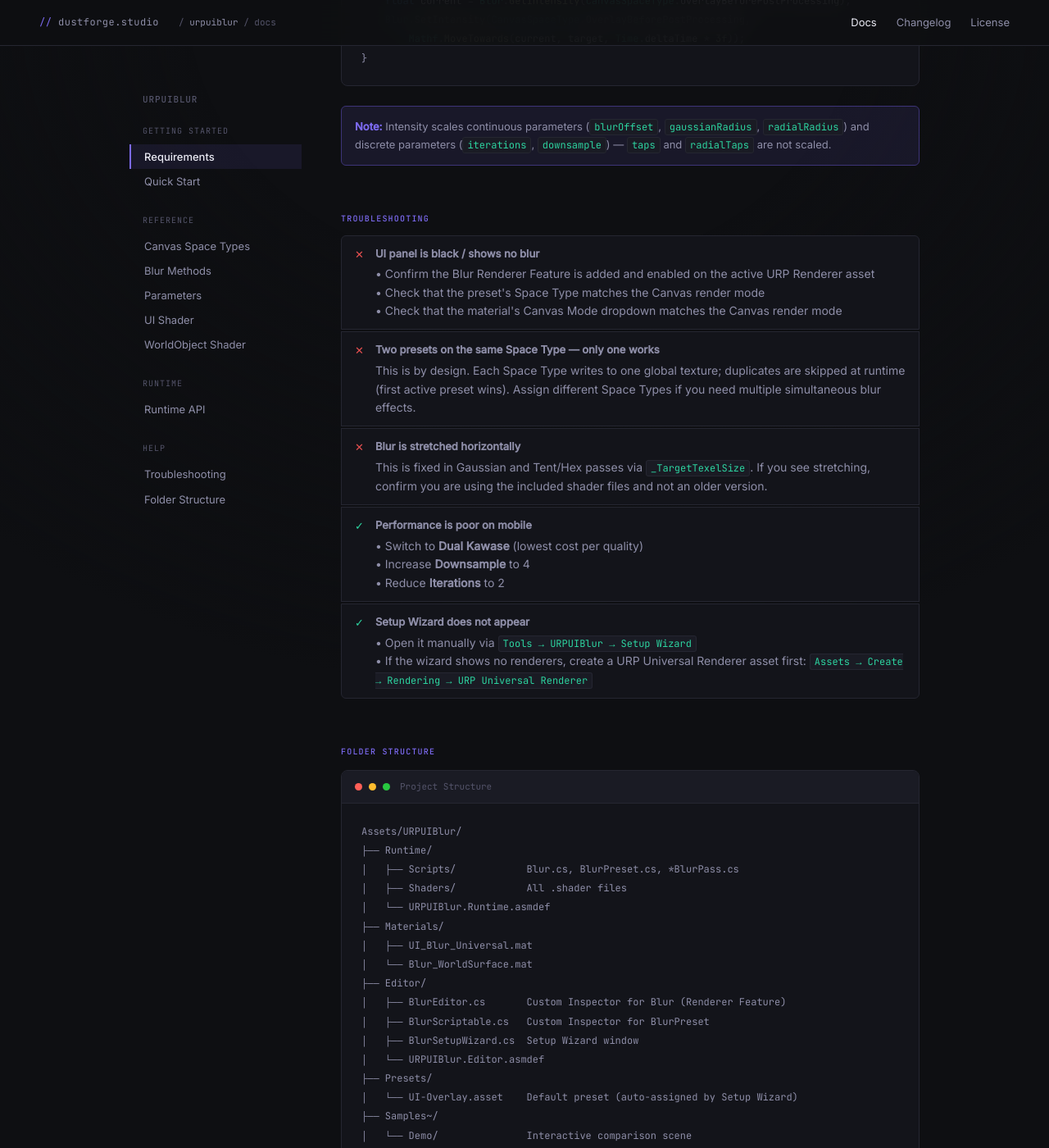
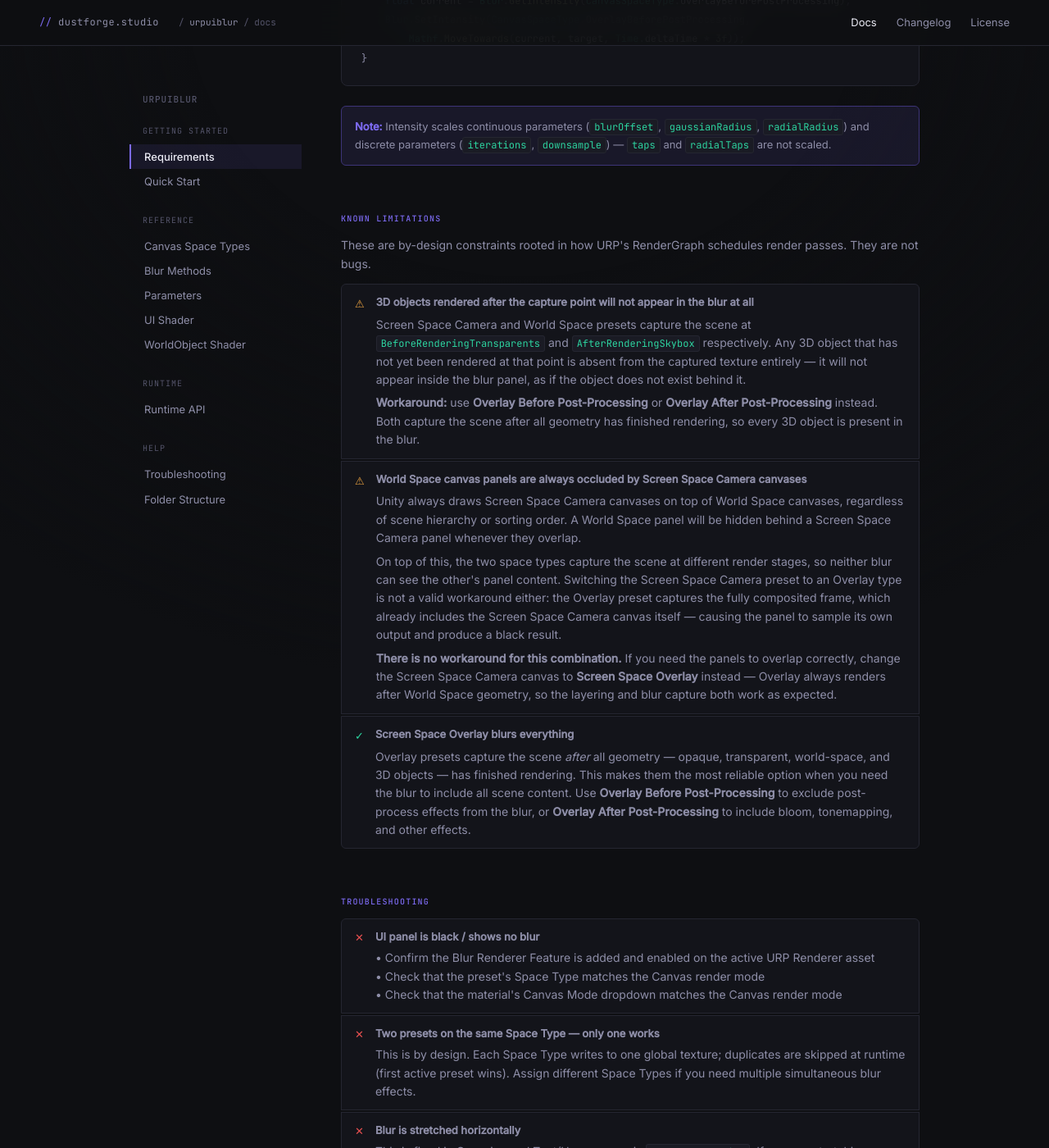
Before and after one commit to dustforgestudio/dustforgestudio.github.io, a Jekyll site: the page urpuiblur/docs/index.html, which Jekyll copies as it is, in a window 1280 px wide and 1400 px high, scrolled down 5302 px. Shown: the whole window at 82% size. Built offline with Jekyll 4.4.1, drawn with Linux system fonts in a browser that asks for light colours.

Commit message:
Update index.html

```diff
--- a/urpuiblur/docs/index.html
+++ b/urpuiblur/docs/index.html
@@ -933,6 +933,78 @@
             </div>
             <div class="note"><strong>Note:</strong> Intensity scales continuous parameters (<code>blurOffset</code>, <code>gaussianRadius</code>, <code>radialRadius</code>) and discrete parameters (<code>iterations</code>, <code>downsample</code>) — <code>taps</code> and <code>radialTaps</code> are not scaled.</div>
 
+            <h2 id="limitations">Known Limitations</h2>
+
+            <p>These are by-design constraints rooted in how URP's RenderGraph schedules render passes. They are not bugs.</p>
+
+            <div class="item-list">
+
+                <div class="item">
+                    <div class="item-row">
+                        <div style="flex-shrink:0; margin-top:2px; color:var(--orange);">⚠</div>
+                        <div>
+                            <strong>3D objects rendered after the capture point will not appear in the blur at all</strong>
+                            <p style="margin-top:6px; margin-bottom:6px;">
+                                Screen Space Camera and World Space presets capture the scene at
+                                <code>BeforeRenderingTransparents</code> and <code>AfterRenderingSkybox</code>
+                                respectively. Any 3D object that has not yet been rendered at that point
+                                is absent from the captured texture entirely — it will not appear inside
+                                the blur panel, as if the object does not exist behind it.
+                            </p>
+                            <p style="margin-bottom:0;">
+                                <strong>Workaround:</strong> use <strong>Overlay Before Post-Processing</strong>
+                                or <strong>Overlay After Post-Processing</strong> instead. Both capture the scene
+                                after all geometry has finished rendering, so every 3D object is present in the blur.
+                            </p>
+                        </div>
+                    </div>
+                </div>
+
+                <div class="item">
+                    <div class="item-row">
+                        <div style="flex-shrink:0; margin-top:2px; color:var(--orange);">⚠</div>
+                        <div>
+                            <strong>World Space canvas panels are always occluded by Screen Space Camera canvases</strong>
+                            <p style="margin-top:6px; margin-bottom:6px;">
+                                Unity always draws Screen Space Camera canvases on top of World Space canvases,
+                                regardless of scene hierarchy or sorting order. A World Space panel will be
+                                hidden behind a Screen Space Camera panel whenever they overlap.
+                            </p>
+                            <p style="margin-bottom:6px;">
+                                On top of this, the two space types capture the scene at different render stages,
+                                so neither blur can see the other's panel content. Switching the Screen Space Camera
+                                preset to an Overlay type is not a valid workaround either: the Overlay preset
+                                captures the fully composited frame, which already includes the Screen Space Camera
+                                canvas itself — causing the panel to sample its own output and produce a black result.
+                            </p>
+                            <p style="margin-bottom:0;">
+                                <strong>There is no workaround for this combination.</strong>
+                                If you need the panels to overlap correctly, change the Screen Space Camera canvas
+                                to <strong>Screen Space Overlay</strong> instead — Overlay always renders after
+                                World Space geometry, so the layering and blur capture both work as expected.
+                            </p>
+                        </div>
+                    </div>
+                </div>
+
+                <div class="item">
+                    <div class="item-row">
+                        <div style="flex-shrink:0; margin-top:2px; color:var(--teal);">✓</div>
+                        <div>
+                            <strong>Screen Space Overlay blurs everything</strong>
+                            <p style="margin-top:6px; margin-bottom:0;">
+                                Overlay presets capture the scene <em>after</em> all geometry — opaque, transparent,
+                                world-space, and 3D objects — has finished rendering.
+                                This makes them the most reliable option when you need the blur to include all scene content.
+                                Use <strong>Overlay Before Post-Processing</strong> to exclude post-process effects from the blur,
+                                or <strong>Overlay After Post-Processing</strong> to include bloom, tonemapping, and other effects.
+                            </p>
+                        </div>
+                    </div>
+                </div>
+
+            </div>
+
             <h2 id="troubleshooting">Troubleshooting</h2>
             <div class="item-list">
                 <div class="item">
```
